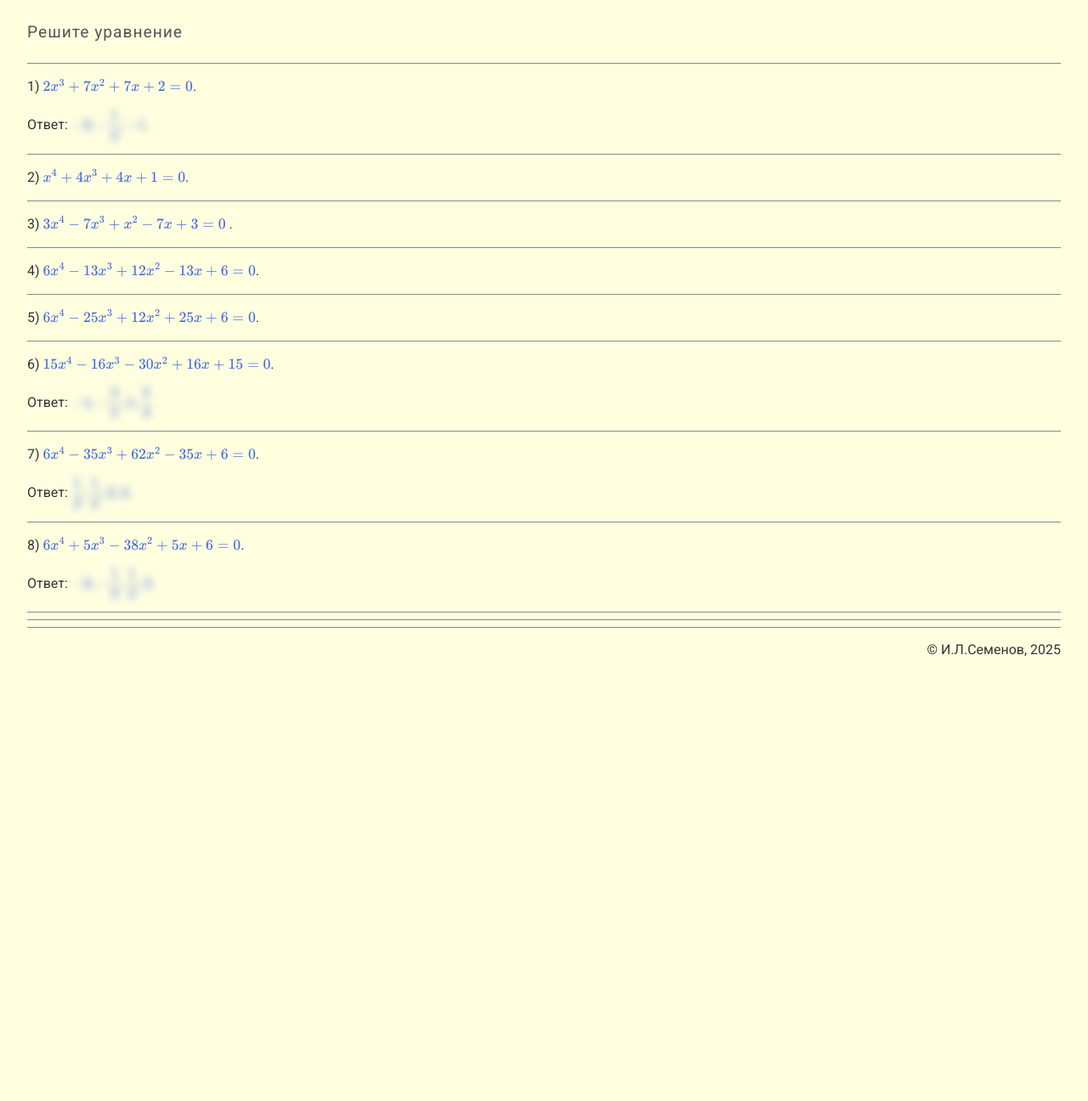
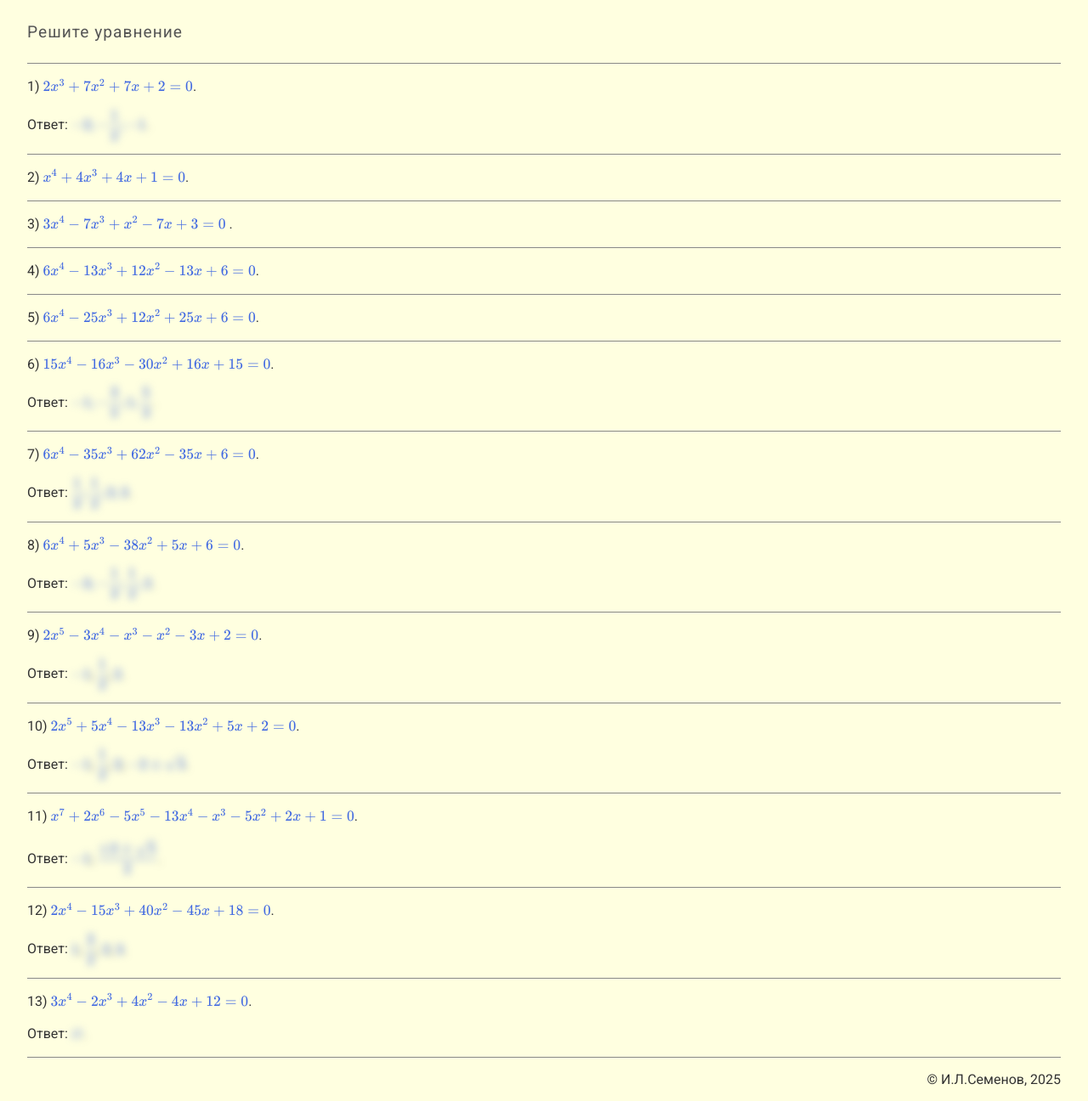
Before and after one commit to igorlsemenov/math, a Jekyll site: the page built from алгебра/егэ/возвратные_уравнения/1.md, in a window 1280 px wide. Shown: the whole page at 85% size. Built offline with Jekyll 4.4.1, drawn with Linux system fonts in a browser that asks for light colours; before the commit the page ends 900 px from its top, so only the background shows below that; some of the changed lines change nothing that is shown.

Commit message:
Update 1.md

```diff
--- a/алгебра/егэ/возвратные_уравнения/1.md
+++ b/алгебра/егэ/возвратные_уравнения/1.md
@@ -46,4 +46,31 @@ title: Решите уравнение
 Ответ: $-3; -\dfrac 13; \dfrac 12; 2$.
 
 --- ---
+
+9) $2 x^5 - 3 x^4 - x^3 - x^2 - 3 x + 2 = 0$.
+
+Ответ: $-1$; $\dfrac 12$; $2$.
+
 --- ---
+
+10) $2 x^5 + 5 x^4 - 13 x^3 - 13 x^2 + 5 x + 2 = 0$.
+
+Ответ: $-1$; $\dfrac 1 2$; $2$; $-2 \pm \sqrt 3$.
+
+--- ---
+
+11) $x^7 + 2 x^6 - 5 x^5 - 13 x^4 - x^3 - 5 x^2 + 2 x + 1 = 0$.
+
+Ответ: $-1$; $\dfrac { \pm 3 \pm \sqrt 5} 2$.
+
+--- ---
+
+12) $2 x^4 - 15 x^3 + 40 x^2 - 45 x + 18 = 0$.
+
+Ответ: $1$; $\dfrac32$; $2$; $3$.
+
+--- ---
+
+13) $3 x^4 - 2 x^3 + 4 x^2 - 4 x + 12 = 0$.
+
+Ответ: $\varnothing$.
```
